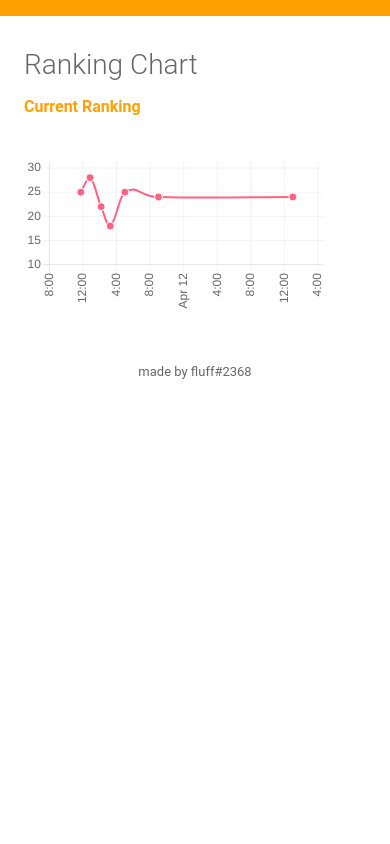
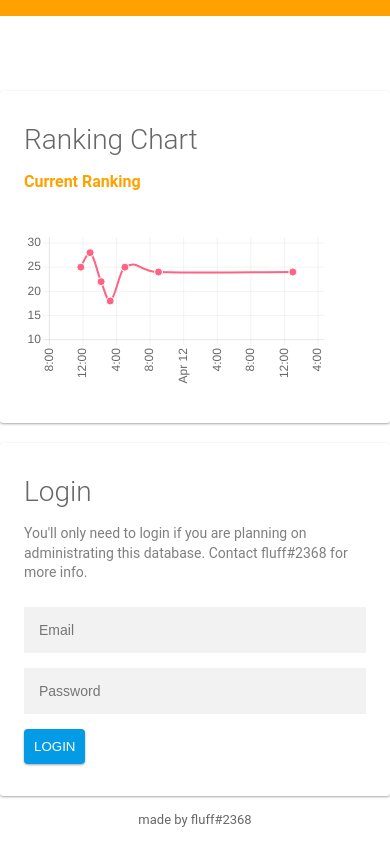
Before and after one commit to ethannp/ranking-chart, a plain HTML site: page public/index.html in a window 390 px wide. Drawn offline with Linux system fonts and the light colour scheme; some packages are replaced by stand-ins of ours; no server answers.

Commit message:
user auth

```diff
--- a/public/app.js
+++ b/public/app.js
@@ -14,13 +14,27 @@
         firebase.initializeApp(firebaseConfig);
     }
 
-    //get elements
-    const preObject = document.getElementById('object');
     //create refs
     const dbRefObject = firebase.database().ref().child('object');
 
     //sync object changes
     dbRefObject.on('value', snap => console.log(snap.val()));
+
+
+    const txtUser = document.getElementById('email');
+    const txtPass = document.getElementById('pass');
+    const loginBtn = document.getElementById('loginBtn');
+
+    loginBtn.addEventListener('click', e=>{
+        const email = txtUser.value;
+        const pass = txtPass.value;
+        const auth = firebase.auth();
+
+        const promise = auth.signInWithEmailAndPassword(email,pass);
+        promise.catch(e => console.log(e.message));
+
+
+    });
 
 }());
 
--- a/public/index.html
+++ b/public/index.html
@@ -1,5 +1,6 @@
 <!DOCTYPE html>
 <html>
+
 <head>
   <meta charset="utf-8">
   <meta name="viewport" content="width=device-width, initial-scale=1">
@@ -9,7 +10,7 @@
   <script defer src="/__/firebase/8.1.2/firebase-app.js"></script>
   <!-- include only the Firebase features as you need -->
   <script defer src="/__/firebase/8.1.2/firebase-database.js"></script>
-    <script defer src="/__/firebase/8.1.2/firebase-firestore.js"></script>
+  <script defer src="/__/firebase/8.1.2/firebase-auth.js"></script>
   <!--
       initialize the SDK after all desired features are loaded, set useEmulator to false
       to avoid connecting the SDK to running emulators.
@@ -19,23 +20,11 @@
   <script src='static/Chart.Core.min.js'></script>
   <script src="static/Chart.Scatter.min.js"></script>
 
-    <style media="screen">
-      body { background: #ECEFF1; color: rgba(0,0,0,0.87); font-family: Roboto, Helvetica, Arial, sans-serif; margin: 0; padding: 0; }
-      #message { background: white; max-width: 700px; margin: 100px auto 16px; padding: 32px 24px; border-radius: 3px; }
-      #message h2 { color: #ffa100; font-weight: bold; font-size: 16px; margin: 0 0 8px; }
-      #message h1 { font-size: 28px; font-weight: 300; color: rgba(0,0,0,0.6); margin: 0 0 16px;}
-      #message p { line-height: 140%; margin: 16px 0 24px; font-size: 14px; }
-      #message a { display: block; text-align: center; background: #039be5; text-transform: uppercase; text-decoration: none; color: white; padding: 16px; border-radius: 4px; }
-      #message, #message a { box-shadow: 0 1px 3px rgba(0,0,0,0.12), 0 1px 2px rgba(0,0,0,0.24); }
-      #bottom { color: rgba(0,0,0,0.6); text-align: center; font-size: 13px; }
-      @media (max-width: 600px) {
-        body, #message { margin-top: 0; background: white; box-shadow: none; }
-        body { border-top: 16px solid #ffa100; }
-      }
-    </style>
+  <link rel="stylesheet" href="main.css">
 </head>
+
 <body>
-    <div id="message">
+  <div id="top" class="box">
     <h1>Ranking Chart</h1>
     <h2 id="curr">Current Ranking</h2>
     <br></br>
@@ -43,8 +32,18 @@
 
     <!-- <a target="_blank" href="https://firebase.google.com/docs/hosting/">Open Hosting Documentation</a> -->
   </div>
+  <div id="login" class="box">
+    <h1>Login</h1>
+    <p>You'll only need to login if you are planning on administrating this database. Contact fluff#2368 for more info.</p>
+    <div class="container">
+      <input id="user" type="email" placeholder="Email">
+      <input id="pass" type="password" placeholder="Password">
+      <button id="loginBtn">Login</button>
+    </div>
+  </div>
   <p id="bottom">made by fluff#2368</p>
 
   <script defer src="app.js"></script>
 </body>
+
 </html>
--- /dev/null
+++ b/public/main.css
@@ -0,0 +1,109 @@
+body {
+    background: #ECEFF1;
+    color: rgba(0, 0, 0, 0.87);
+    font-family: Roboto, Helvetica, Arial, sans-serif;
+    margin: 0;
+    padding: 0;
+  }
+
+  .box {
+    background: white;
+    max-width: 700px;
+    padding: 32px 24px;
+    border-radius: 3px;
+  }
+
+  #login {
+    margin: 20px auto 16px;
+  }
+
+  #top {
+    margin: 75px auto 16px;
+  }
+
+  .box h2 {
+    color: #ffa100;
+    font-weight: bold;
+    font-size: 16px;
+    margin: 0 0 8px;
+  }
+
+  .box h1 {
+    font-size: 28px;
+    font-weight: 300;
+    color: rgba(0, 0, 0, 0.6);
+    margin: 0 0 16px;
+  }
+
+  .box p {
+    line-height: 140%;
+    margin: 16px 0 24px;
+    font-size: 14px;
+    color: rgba(0, 0, 0, 0.5);
+  }
+
+  .box a {
+    display: block;
+    text-align: center;
+    background: #039be5;
+    text-transform: uppercase;
+    text-decoration: none;
+    color: white;
+    padding: 16px;
+    border-radius: 4px;
+  }
+
+  .box,
+  .box a {
+    box-shadow: 0 1px 3px rgba(0, 0, 0, 0.12), 0 1px 2px rgba(0, 0, 0, 0.24);
+  }
+
+  #bottom {
+    color: rgba(0, 0, 0, 0.6);
+    text-align: center;
+    font-size: 13px;
+  }
+
+  .box button {
+    outline: 0;
+    border: 0;
+    display: block;
+    text-align: center;
+    background: #039be5;
+    text-transform: uppercase;
+    text-decoration: none;
+    color: white;
+    padding: 10px;
+    border-radius: 4px;
+    cursor: pointer;
+  }
+
+  .box button {
+    box-shadow: 0 1px 3px rgba(0, 0, 0, 0.12), 0 1px 2px rgba(0, 0, 0, 0.24);
+  }
+
+  input {
+    display: block;
+    outline: 0;
+    background: #f2f2f2;
+    width: 100%;
+    border: 0;
+    margin: 0 0 15px;
+    padding: 15px;
+    box-sizing: border-box;
+    font-size: 14px;
+  }
+
+  @media (max-width: 600px) {
+
+    body,
+    #message {
+      margin-top: 0;
+      background: white;
+      box-shadow: none;
+    }
+
+    body {
+      border-top: 16px solid #ffa100;
+    }
+  }
```
Lines whose indentation alone changed are shown as unchanged.
